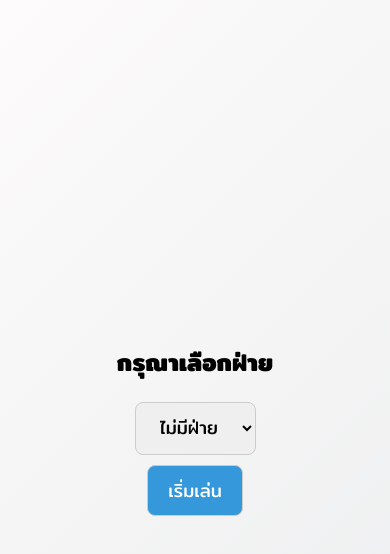
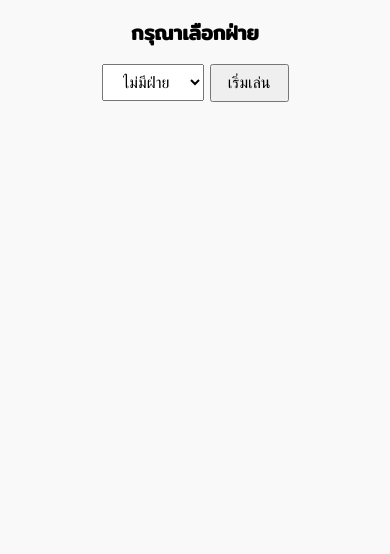
Before and after one commit to Bomu76/popchompoo, a website: page public/index.html in a window 390 px wide. Drawn offline with Linux system fonts and the light colour scheme.

Commit message:
update code 3

```diff
--- a/public/index.html
+++ b/public/index.html
@@ -2,15 +2,16 @@
 <html lang="th">
 
 <head>
-    <meta charset="UTF-8">
+    <meta charset="UTF-8" />
+    <meta name="viewport" content="width=device-width, initial-scale=1.0, maximum-scale=1.0, user-scalable=no">
     <title>มหาศึกห้องชนห้อง</title>
-    <link rel="stylesheet" href="style.css">
-    <link rel="preconnect" href="https://fonts.googleapis.com">
-    <link rel="preconnect" href="https://fonts.gstatic.com" crossorigin>
-    <link
-        href="https://fonts.googleapis.com/css2?family=Kanit:ital,wght@0,100;0,200;0,300;0,400;0,500;0,600;0,700;0,800;0,900;1,100;1,200;1,300;1,400;1,500;1,600;1,700;1,800;1,900&family=Mitr:wght@200;300;400;500;600;700&display=swap"
-        rel="stylesheet">
+    <link rel="stylesheet" href="style.css" />
+    <link rel="preconnect" href="https://fonts.googleapis.com" />
+    <link rel="preconnect" href="https://fonts.gstatic.com" crossorigin />
+    <link href="https://fonts.googleapis.com/css2?family=Kanit:wght@400;600&family=Mitr:wght@300;400;500&display=swap"
+        rel="stylesheet" />
 </head>
+
 
 <body>
     <div id="classroom-select">
--- a/public/style.css
+++ b/public/style.css
@@ -4,44 +4,8 @@ body {
     background-color: #f9f9f9;
     margin: 0;
     padding: 0;
-}
-
-#classroom-select {
-    display: flex;
-    flex-direction: column;
-    align-items: center;
-    justify-content: center;
-    height: 100vh;
-    background: linear-gradient(135deg, #fdfbfb 0%, #ebedee 100%);
-}
-
-#classroom-select h2 {
-    font-size: 24px;
-    margin-bottom: 1rem;
-}
-
-#classroom-select select,
-#classroom-select button {
-    padding: 10px 20px;
-    font-size: 18px;
-    margin: 5px;
-    border-radius: 8px;
-    border: 1px solid #ccc;
-}
-
-#classroom-select button {
-    font-family: "Mitr", sans-serif;
-    background-color: #3498db;
-    color: white;
-    cursor: pointer;
-}
-
-#classroom-select button:hover {
-    background-color: #2980b9;
-}
-
-#classroom-table {
-    font-family: "Mitr", sans-serif;
+    -webkit-tap-highlight-color: transparent;
+    touch-action: manipulation;
 }
 
 #emoji {
@@ -49,7 +13,9 @@ body {
     cursor: pointer;
     transition: transform 0.1s;
     user-select: none;
+    -webkit-user-select: none;
     -webkit-user-drag: none;
+    -webkit-tap-highlight-color: transparent;
 }
 
 #emoji:active {
@@ -60,13 +26,24 @@ body {
     outline: none;
 }
 
-table {
-    margin: 20px auto;
-    border-collapse: collapse;
+@media (max-width: 600px) {
+    #emoji {
+        font-size: 80px;
+    }
+
+    #classroom-select h2 {
+        font-size: 20px;
+    }
+
+    #classroom-select select,
+    #classroom-select button {
+        font-size: 16px;
+        padding: 8px 16px;
+    }
+
+    table th,
+    table td {
+        font-size: 14px;
+        padding: 6px;
+    }
 }
-
-th,
-td {
-    border: 1px solid #ccc;
-    padding: 10px;
-}
```
